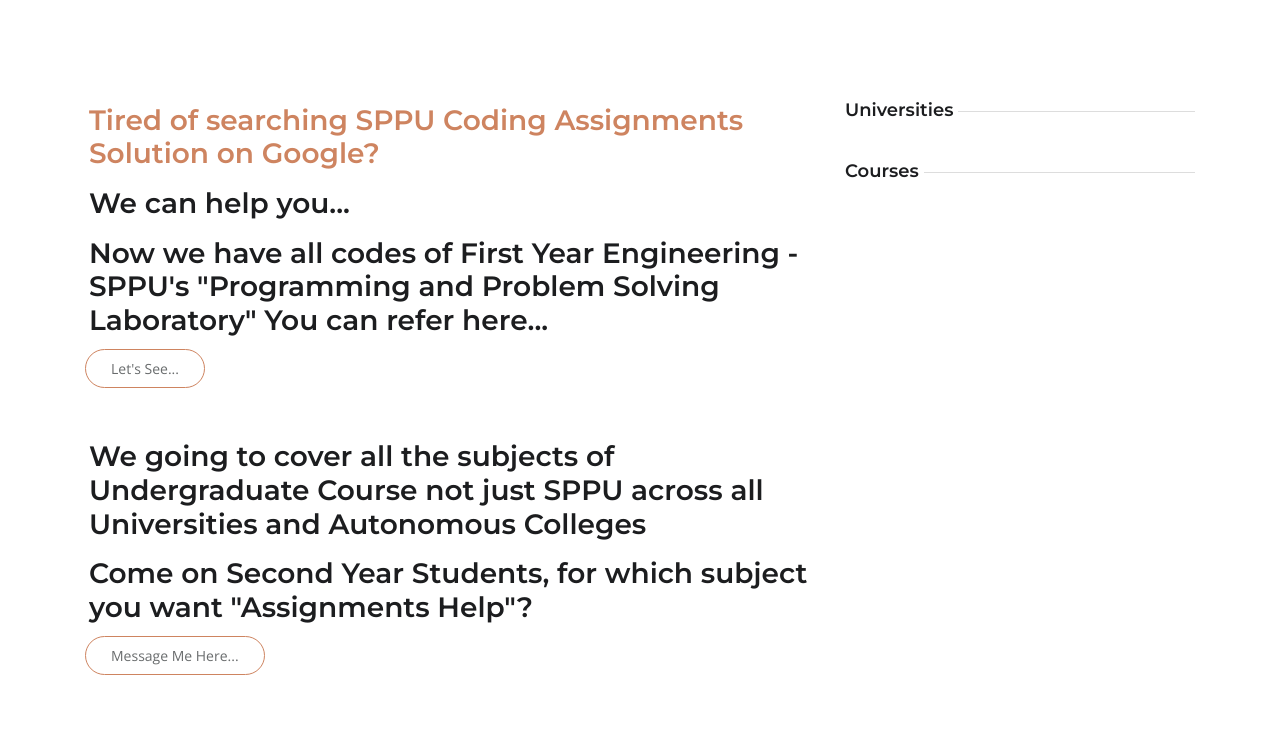
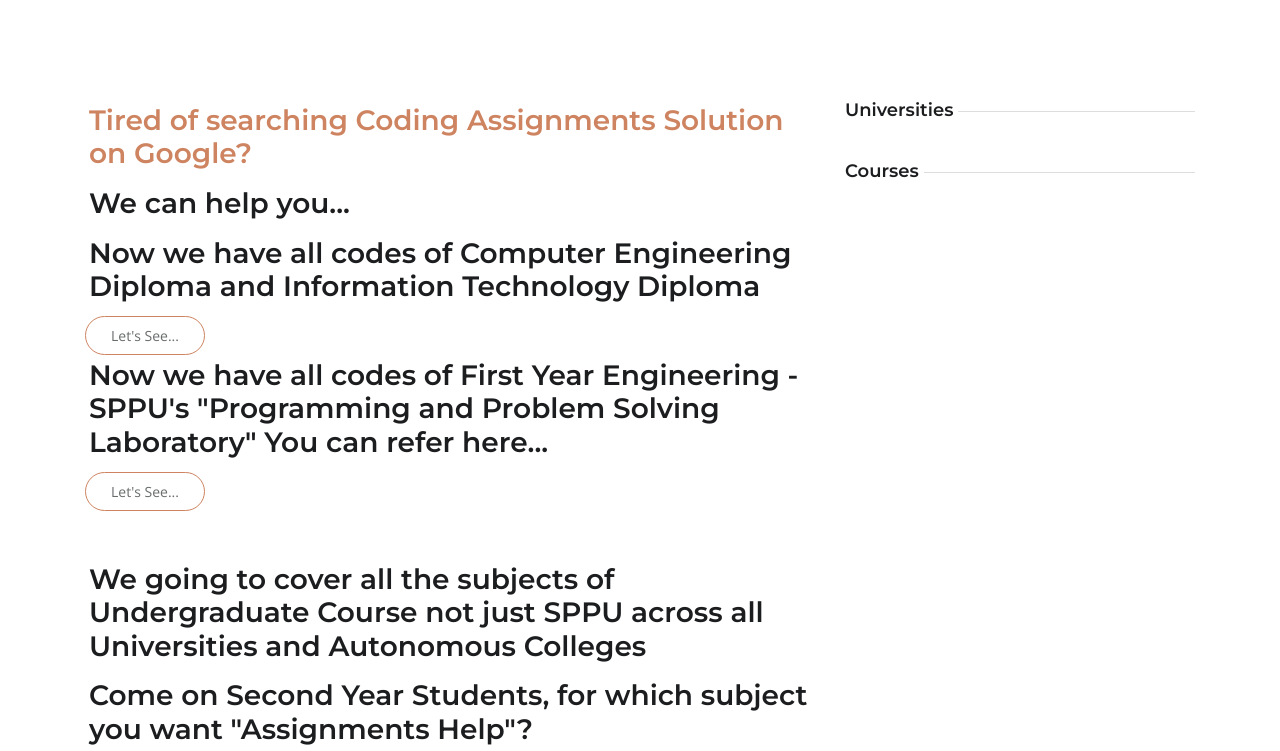
Before and after one commit to bhosalepranil16/AssignmentsHelpUI, a Django app: page / in a window 1280 px wide. Shown: the part 71-822 px from the top of the page. Run offline with Django 4.2, Linux system fonts and the light colour scheme; data that the repository does not hold is empty; some libraries are stand-ins or nearby versions.

Commit message:
Index Page Changes

```diff
--- a/Home/templates/Home/index.html
+++ b/Home/templates/Home/index.html
@@ -9,8 +9,10 @@
 	<div class="container">
 		<div class="row">
 			<div class="col-lg-8  mb-5 mb-lg-0">
-                <h3 class="p-1 text-primary">Tired of searching SPPU Coding Assignments Solution on Google?</h3>
+                <h3 class="p-1 text-primary">Tired of searching Coding Assignments Solution on Google?</h3>
                 <h3 class="p-1">We can help you...</h3>
+                <h3 class="p-1">Now we have all codes of Computer Engineering Diploma and Information Technology Diploma</h3>
+                <a href="{% url 'university_detail_view' 'maharashtra-state-board-of-technical-education'  %}" class="btn btn-outline-primary">Let's See...</a>
                 <h3 class="p-1">Now we have all codes of First Year Engineering - SPPU's "Programming and Problem Solving Laboratory" You can refer here...</h3>
                 <a href="{% url 'subject_detail_view' 'programming-and-problem-solving-laboratory' %}" class="btn btn-outline-primary">Let's See...</a>
                 <h3 class="p-1 mt-5">We going to cover all the subjects of Undergraduate Course not just SPPU across all Universities and Autonomous Colleges</h3>
```
